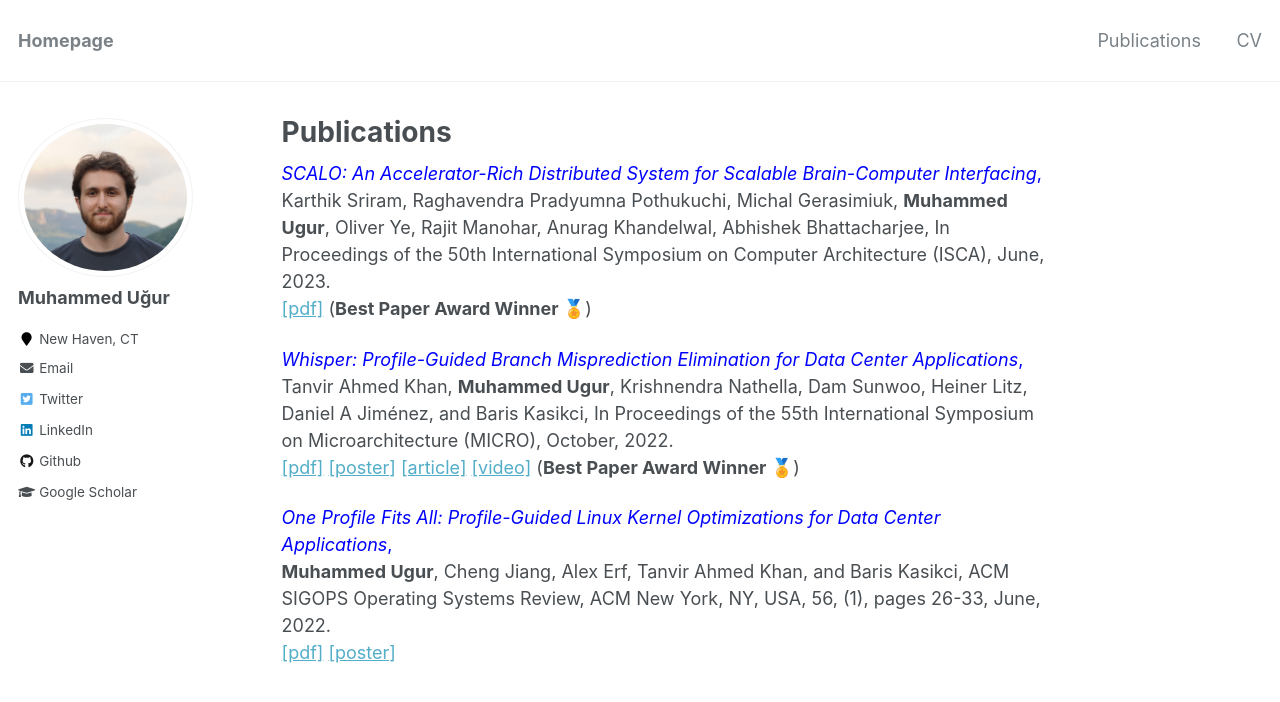
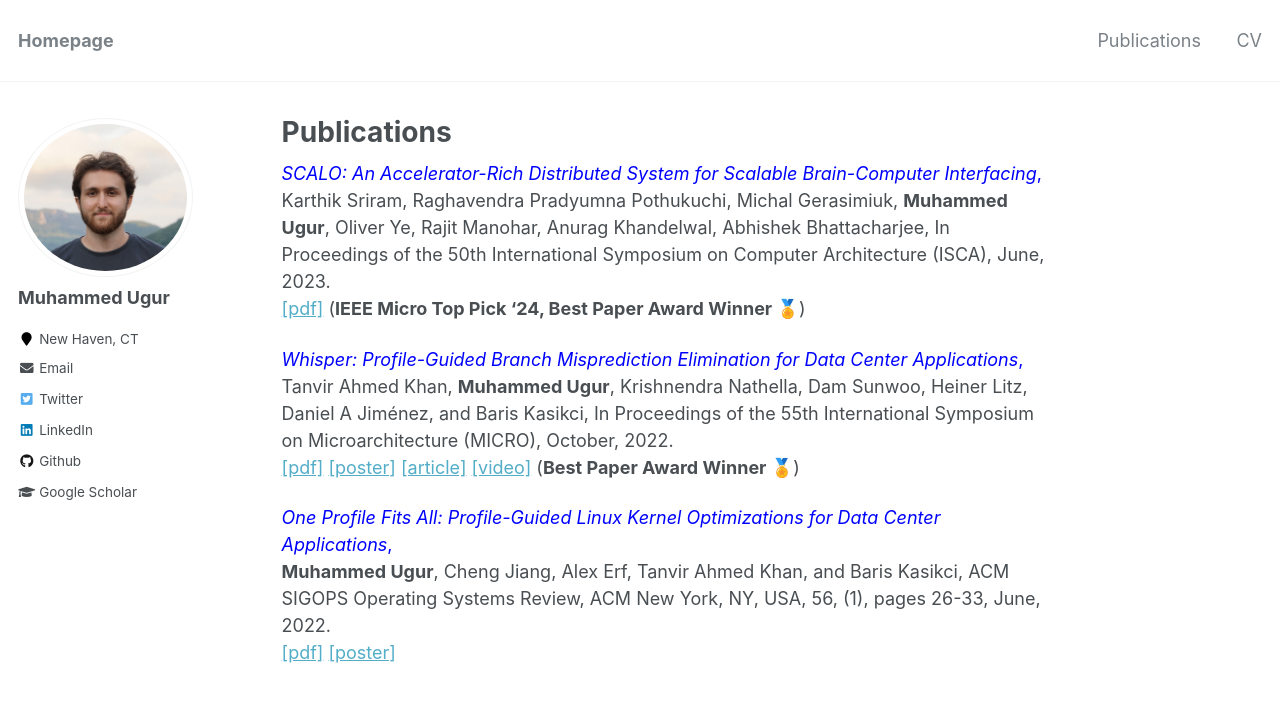
Before and after one commit to meugur/meugur.github.io, a Jekyll site: the page built from _pages/publications.md, in a window 1280 px wide. Shown: the top 702 px of the page. Built offline with Jekyll 4.4.1, drawn with Linux system fonts in a browser that asks for light colours.

Commit message:
small changes

```diff
--- a/_config.yml
+++ b/_config.yml
@@ -81,7 +81,7 @@ analytics:
 
 # Site Author
 author:
-  name             : "Muhammed Uğur"
+  name             : "Muhammed Ugur"
   avatar           : "profile.jpg"
   bio              : " "
   location         : "New Haven, CT"
--- a/_pages/publications.md
+++ b/_pages/publications.md
@@ -8,7 +8,7 @@ _SCALO: An Accelerator-Rich Distributed System for Scalable Brain-Computer Inter
 </span>
 Karthik Sriram, Raghavendra Pradyumna Pothukuchi, Michal Gerasimiuk, **Muhammed Ugur**, Oliver Ye, Rajit Manohar, Anurag Khandelwal, Abhishek Bhattacharjee,
 In Proceedings of the 50th International Symposium on Computer Architecture (ISCA), June, 2023.
-[[pdf]](https://meugur.github.io/files/scalo-isca-23.pdf) (**Best Paper Award Winner 🏅**)
+[[pdf]](https://meugur.github.io/files/scalo-isca-23.pdf) (**IEEE Micro Top Pick '24, Best Paper Award Winner 🏅**)
 
 <span style="color:blue">
 _Whisper: Profile-Guided Branch Misprediction Elimination for Data Center Applications_,
```
